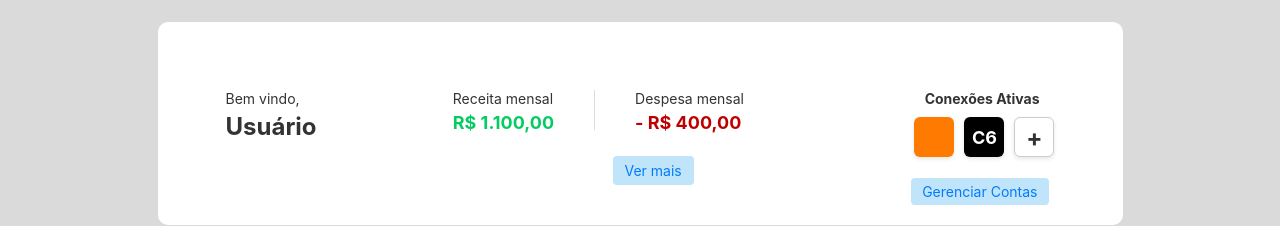
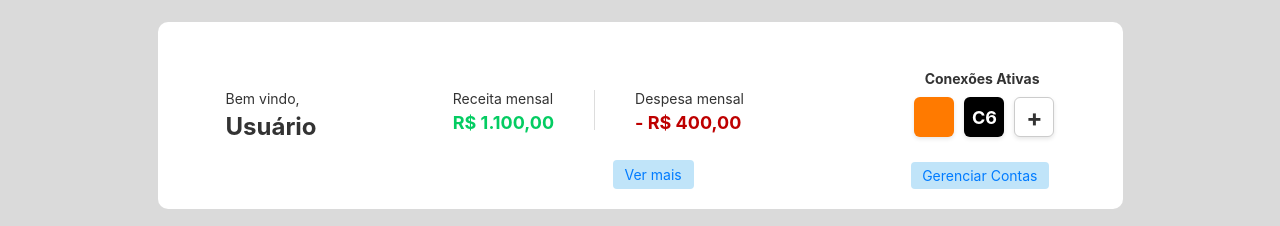
Before and after one commit to andre8756/cedup, a React (Vite) app in the folder Front-End/: page / in a window 1280 px wide. Shown: the part 149-375 px from the top of the page. Built offline with nearby package versions, Linux system fonts and the light colour scheme; no server answers.

Commit message:
Update Conta.css

```diff
--- a/Front-End/src/pages/Conta/Conta.css
+++ b/Front-End/src/pages/Conta/Conta.css
@@ -117,6 +117,8 @@ body {
   white-space: nowrap;
 }
 
+
+
 .item-value {
   font-size: 18px;
   font-weight: bold;
@@ -143,6 +145,7 @@ body {
   font-weight: bold;
   margin-bottom: 10px;
   margin-right: 15px;
+  margin-top: -20px;
 
 }
 
@@ -173,7 +176,7 @@ body {
 /* Links de ação */
 .view-more-link {
   position:absolute;
-  bottom: 20px;
+  bottom: 0px;
   padding: 4px 10px;
   margin-left: 205px;
   left: 230px;
```
